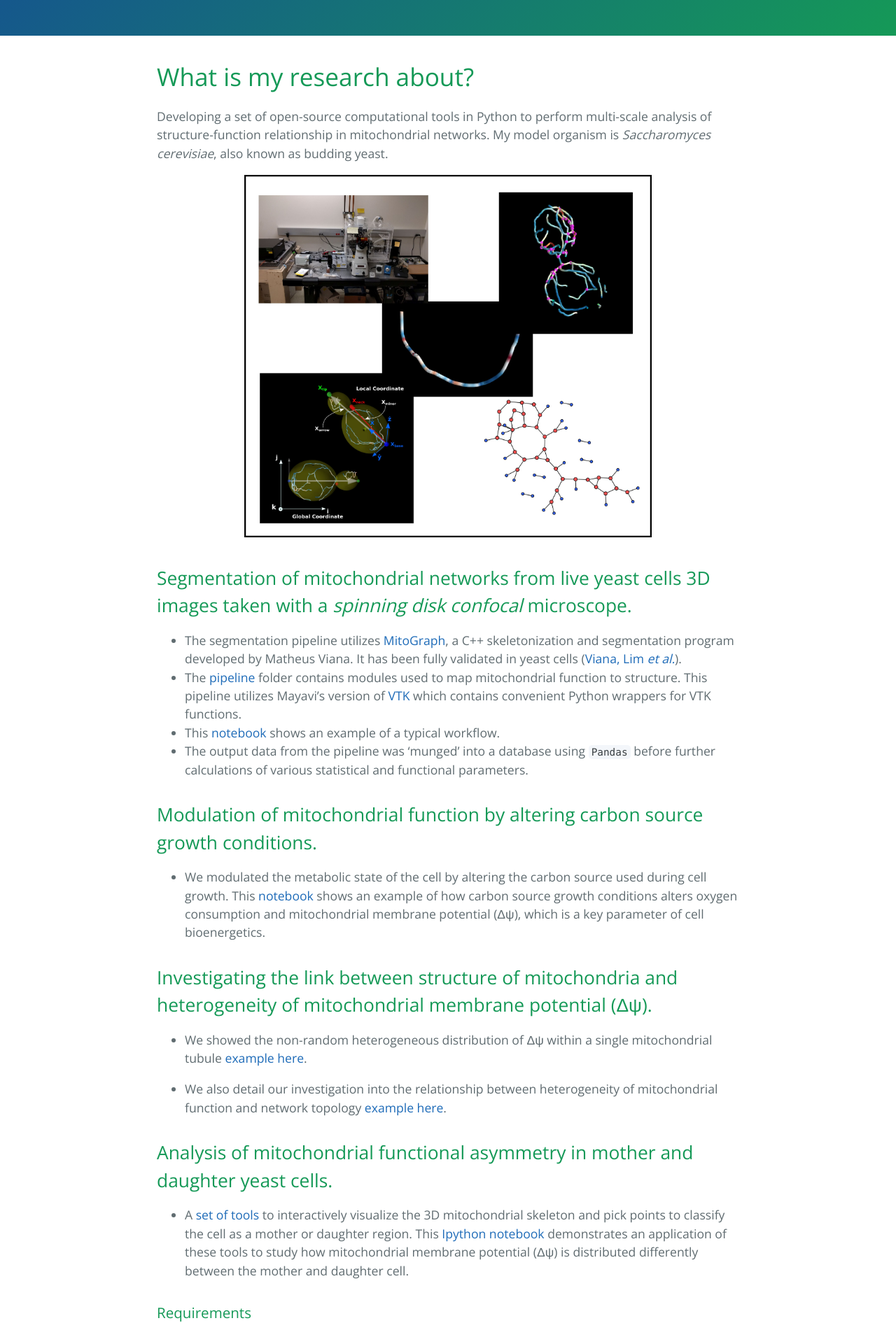
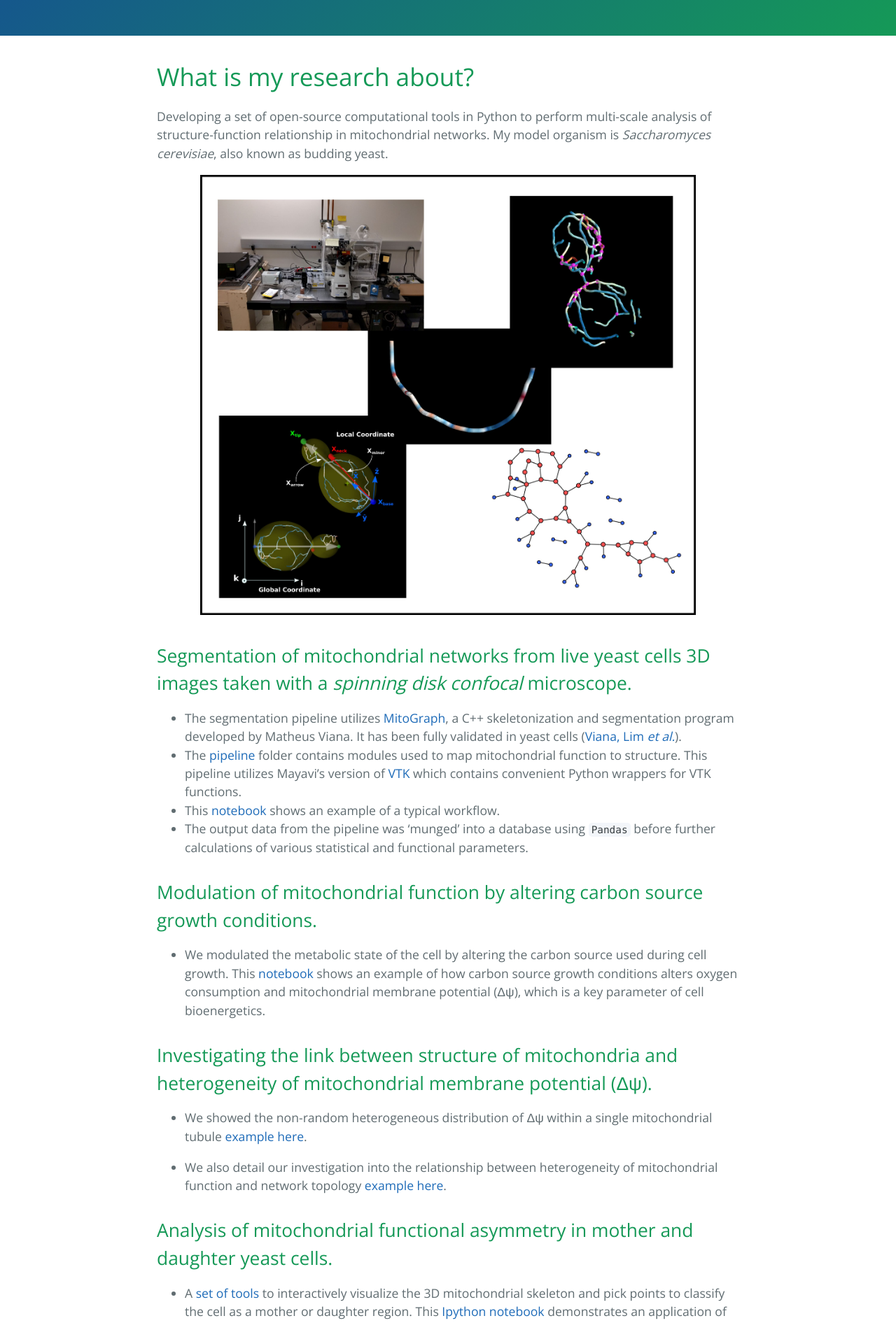
Before and after one commit to moosekaka/moosekaka.github.io, a Jekyll site: the page built from research/index.md, in a window 1280 px wide. Shown: the part 332-2223 px from the top of the page at 70% size. Built offline with Jekyll 4.4.1, drawn with Linux system fonts in a browser that asks for light colours.

Commit message:
changed image size

```diff
--- a/research/index.md
+++ b/research/index.md
@@ -6,7 +6,7 @@
 Developing a set of open-source computational tools in Python to perform multi-scale analysis of structure-function relationship in mitochondrial networks. My model organism is *Saccharomyces cerevisiae*, also known as budding yeast.
 
 <p align="center">
-<img src="{{site.github.url}}/images/website.jpg" width="70%" />
+<img src="{{site.github.url}}/images/website.jpg" width="85%" />
 </p>
 
 ## Segmentation of mitochondrial networks from live yeast cells 3D images taken with a *spinning disk confocal* microscope.
```
